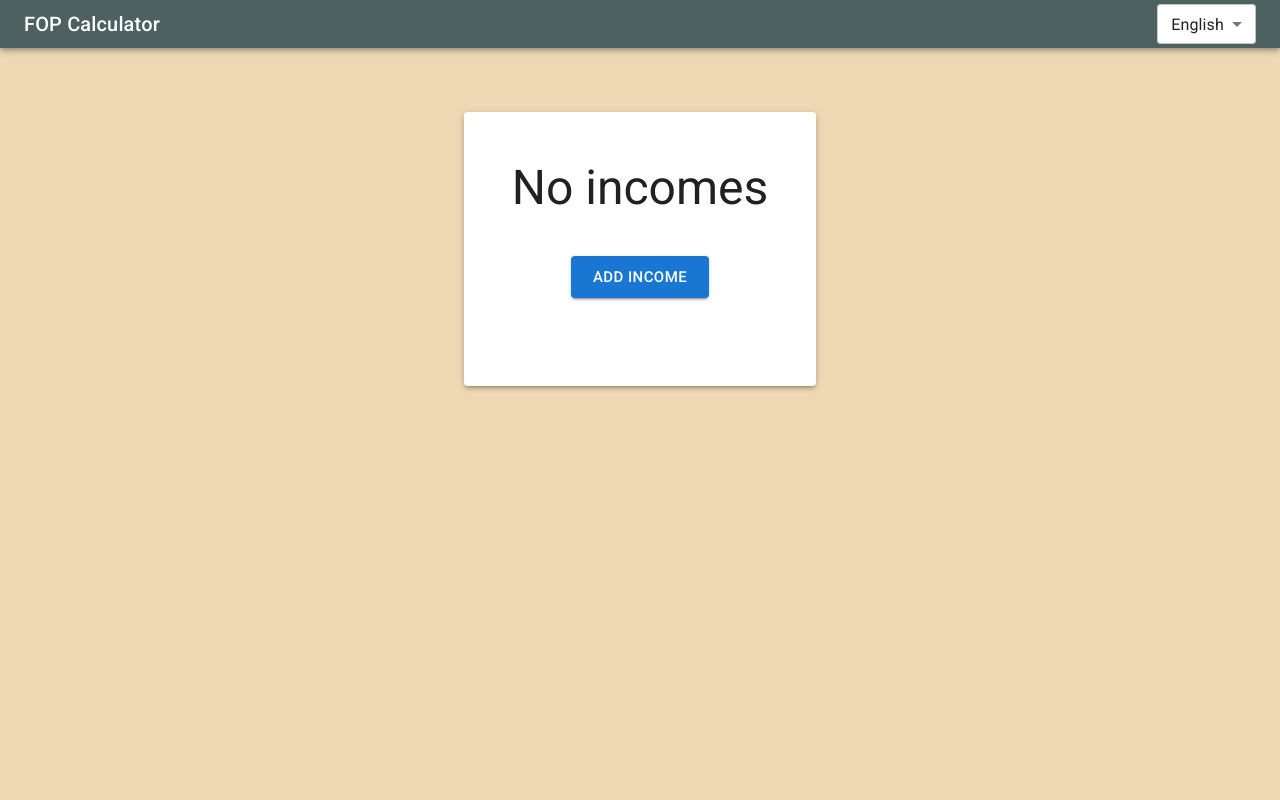
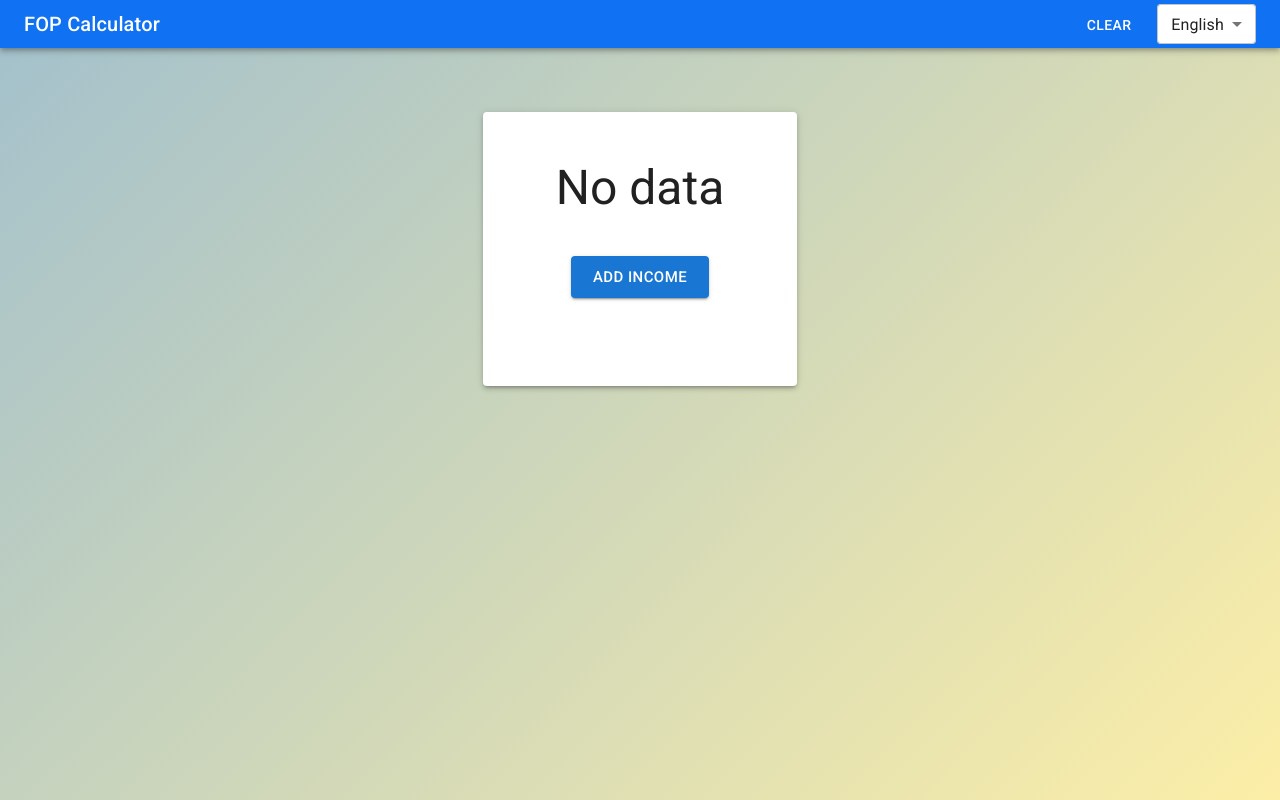
Before and after one commit to Inkluter/fop-calc, a React (Create React App) app: page / in a window 1280 px wide. Built offline with nearby package versions, Linux system fonts and the light colour scheme.

Commit message:
feat: clear data button added

```diff
--- a/src/App.tsx
+++ b/src/App.tsx
@@ -23,7 +23,7 @@ function App() {
 	return (
 		<Box
 			sx={{
-				backgroundColor: '#efd9b4',
+				background: 'linear-gradient(135deg, #a2c0cc, #fceea7)',
 				minHeight: '100vh',
 			}}
 		>
--- a/src/components/AppBar.tsx
+++ b/src/components/AppBar.tsx
@@ -6,13 +6,14 @@ import {
 } from '@mui/material'
 
 import { LangSelect } from './LangSelect'
+import { ClearButton } from './ClearButton'
 
 export const AppBar = () => {
 	return (
 		<MUIAppBar
 			position='sticky'
 			sx={{
-				backgroundColor: '#4d6160',
+				backgroundColor: '#1071f2',
 			}}
 		>
 			<Toolbar variant='dense'>
@@ -27,7 +28,10 @@ export const AppBar = () => {
 					<Typography variant="h6" color="inherit" component="div">
                     	FOP Calculator
 					</Typography>
-					<LangSelect />
+					<Box>
+						<ClearButton />
+						<LangSelect />
+					</Box>
 				</Box>
 			</Toolbar>
 		</MUIAppBar>
--- /dev/null
+++ b/src/components/ClearButton.tsx
@@ -0,0 +1,36 @@
+import { useState } from 'react'
+import { Button } from '@mui/material'
+import { useTranslation } from 'react-i18next'
+
+import { ConfirmDialog } from './ConfirmDialog'
+
+export const ClearButton = () => {
+	const [isOpen, setIsOpen] = useState(false)
+	const { t } = useTranslation()
+
+	const handleClear = () => {
+		localStorage.setItem('incomes', JSON.stringify(null))
+	}
+
+	return (
+		<>
+			<Button
+				sx={{
+					marginRight: '1rem',
+					backgroundColor: '#1071f2',
+					color: 'white',
+				}}
+				onClick={() => setIsOpen(true)}
+			>
+            	{ t('clear')}
+			</Button>
+
+			<ConfirmDialog
+				isOpen={isOpen}
+				title={t('clearTitle')}
+				onCancel={() => setIsOpen(false)}
+				onConfirm={handleClear}
+			/>
+		</>
+	)
+}
--- a/src/components/ConfirmDialog.tsx
+++ b/src/components/ConfirmDialog.tsx
@@ -9,12 +9,14 @@ interface ConfirmDialogProps {
     isOpen: boolean;
     onCancel: () => void;
     onConfirm: () => void;
+	title?: string;
 }
 
 export const ConfirmDialog = ({
 	isOpen,
 	onCancel,
 	onConfirm,
+	title,
 }: ConfirmDialogProps) => {
 	const { t } = useTranslation()
 
@@ -29,7 +31,7 @@ export const ConfirmDialog = ({
 			onClose={onCancel}
 		>
 			<DialogTitle>
-				{t('areYouSure')}
+				{title || t('areYouSure')}
 			</DialogTitle>
 			<DialogContent>
 				{t('canNotBeUndone')}
--- a/src/components/EmptyWarner.tsx
+++ b/src/components/EmptyWarner.tsx
@@ -4,12 +4,15 @@ import {
 	Paper,
 	Typography
 } from '@mui/material'
+import { useTranslation } from 'react-i18next'
 
 interface EmptyWarnerProps {
     handleAdd: () => void;
 }
 
 export const EmptyWarner = ({ handleAdd }: EmptyWarnerProps) => {
+	const { t } = useTranslation()
+
 	return (
 		<Box
 			sx={{
@@ -23,7 +26,9 @@ export const EmptyWarner = ({ handleAdd }: EmptyWarnerProps) => {
 					textAlign: 'center',
 				}}
 			>
-				<Typography variant='h3'>No incomes</Typography>
+				<Typography variant='h3'>
+					{t('noIncomes')}
+				</Typography>
 				<Box
 					m={5}
 				>
@@ -32,7 +37,7 @@ export const EmptyWarner = ({ handleAdd }: EmptyWarnerProps) => {
 						onClick={handleAdd}
 						size='large'
 					>
-                        Add Income
+						{t('addIncome')}
 					</Button>
 				</Box>
 			</Paper>
--- a/src/components/Incomes.tsx
+++ b/src/components/Incomes.tsx
@@ -65,7 +65,7 @@ export const Incomes = () => {
 	useEffect(() => {
 		const storedIncomes = localStorage.getItem('incomes')
 
-		if (storedIncomes) {
+		if (storedIncomes && storedIncomes !== 'null') {
 			setIncomes(JSON.parse(storedIncomes))
 		}
 	}, [])
@@ -152,7 +152,8 @@ export const Incomes = () => {
 									color="primary"
 									onClick={() => setIsDialogOpen(true)}
 									sx={{
-										backgroundColor: '#292522',
+										backgroundColor: '#1071f2',
+										// color: '#29323d',
 										['@media (min-width: 1230px)']: {
 											...isTableFullHeight && {
 												position: 'fixed',
--- a/src/i18n/config.ts
+++ b/src/i18n/config.ts
@@ -32,6 +32,9 @@ i18n
 					secondHalf: 'Second half year',
 					areYouSure: 'Are you sure?',
 					canNotBeUndone: 'This action can not be undone',
+					clear: 'Clear',
+					clearTitle: 'Clear all data?',
+					noIncomes: 'No data',
 				},
 			},
 			ua: {
@@ -55,6 +58,9 @@ i18n
 					secondHalf: 'Друга половина року',
 					areYouSure: 'Ви впевнені?',
 					canNotBeUndone: 'Цю дію не можна скасувати',
+					clear: 'Очистити',
+					clearTitle: 'Очистити всі дані?',
+					noIncomes: 'Записів немає',
 				},
 			}
 		},
```
